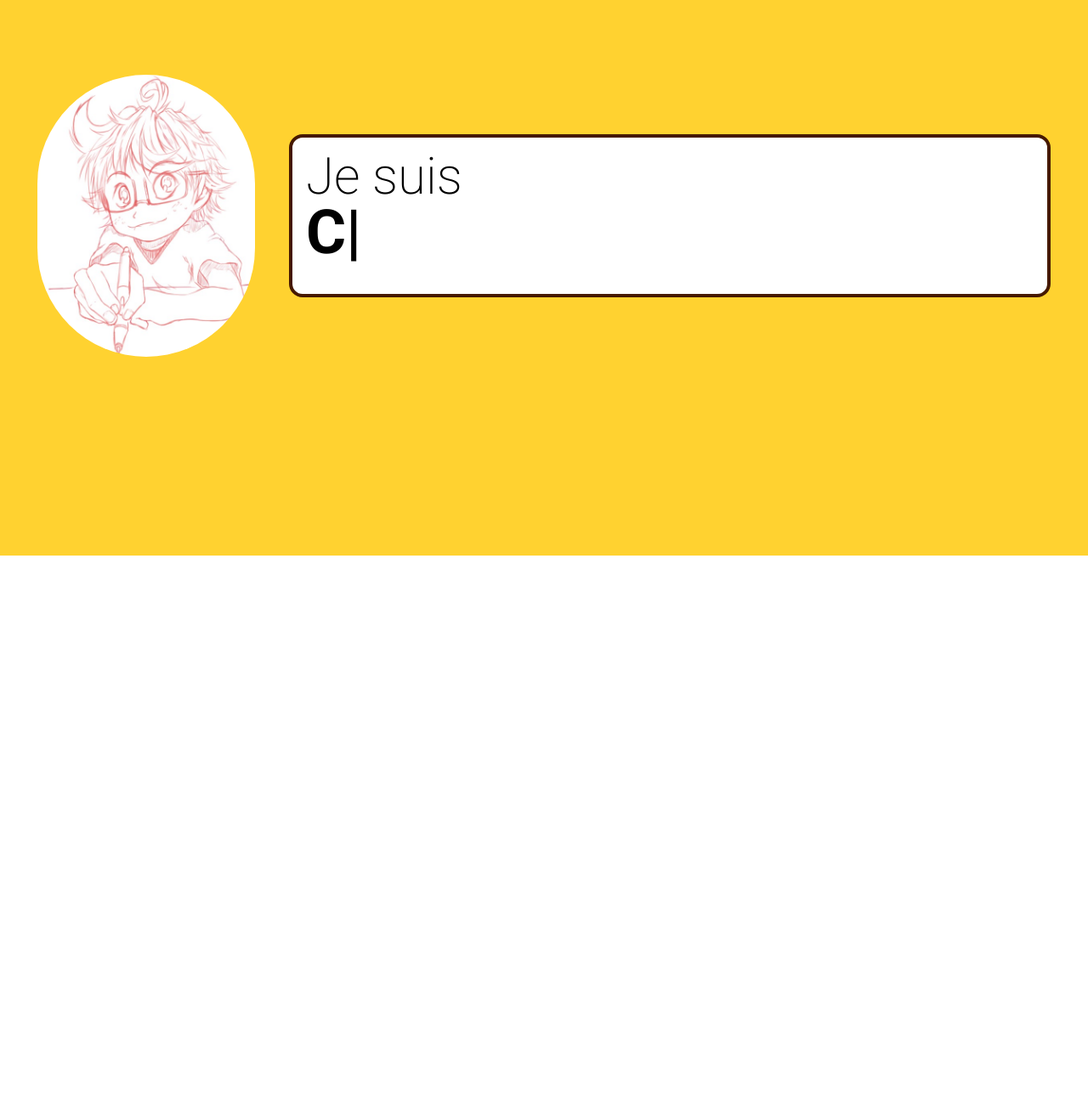
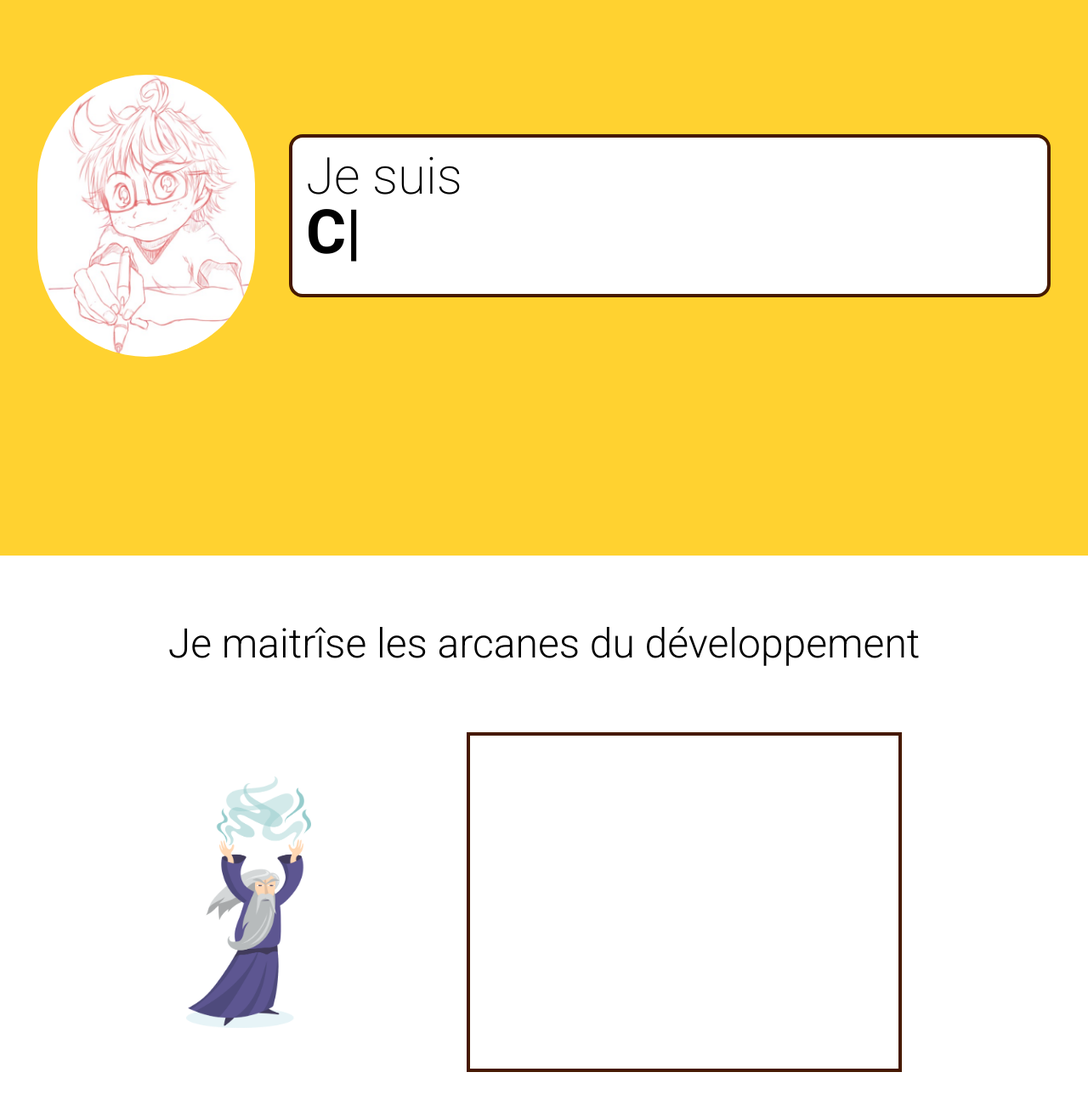
Before and after one commit to JulienHatemian/curriculum-vitae, a website: page index.html in a window 1280 px wide. Shown: the part 146-1448 px from the top of the page at 85% size. Before the commit the page ends 800 px from the top, so only its background shows below. Drawn offline with Linux system fonts and the light colour scheme.

Commit message:
Intégration cadre sorcier + écran

```diff
--- a/index.html
+++ b/index.html
@@ -12,19 +12,30 @@
             Julien HATEMIAN
         </h1>
         <ul class="w-1/3 flex justify-around items-center h-full mx-auto">
-            <li class="font-bold text-white w-full h-full"><a href="#" class="w-full h-full flex items-center justify-center hover:bg-slate-700">About</a></li>
+            <li class="font-bold text-white w-full h-full"><a href="#about" class="w-full h-full flex items-center justify-center hover:bg-slate-700">À propos</a></li>
             <li class="font-bold text-white w-full h-full"><a href="#" class="w-full h-full flex items-center justify-center hover:bg-slate-700">Compétences</a></li>
             <li class="font-bold text-white w-full h-full"><a href="#" class="w-full h-full flex items-center justify-center hover:bg-slate-700">Professionnel</a></li>
             <li class="font-bold text-white w-full h-full"><a href="#" class="w-full h-full flex items-center justify-center hover:bg-slate-700">Contact</a></li>
         </ul>
         <a href="https://github.com/JulienHatemian" target="_blank" class="w-[40px] mr-5"><img src="assets/public/img/icons/icons8-github.svg" alt="Github-icon"></a>
     </nav>
-    <div id="presentation" class="w-full h-screen bg-amber-300">
+
+    <section id="about" class="w-full h-screen bg-amber-300">
         <div class="h-full flex items-center justify-center">
             <img src="assets/public/img/pictures/example-pic.jpg" alt="photo de profil" class="w-1/5 h-auto rounded-full mr-10">
             <p id="bubble" class="border-4 w-4xl h-48 border-amber-950 bg-white rounded-2xl p-4 text-6xl font-extralight">Je suis <br><span id="libelle-span" class="font-bold text-7xl"></span></p>
         </div>
-    </div>
+    </section>
+
+    <section id="competences" class="py-20">
+        <h2 class="text-5xl font-light text-center mb-30">Je maitrîse les arcanes du développement</h2>
+        <div class="flex items-center w-full h-80 justify-center">
+            <div class="flex items-center justify-around w-4/5 h-full">
+                <img src="assets/public/img/pictures/10934.png" alt="sorcier" class="w-1/7 h-auto">
+                <div id="cadre-dev" class="border-4 border-amber-950 w-1/2 h-100"></div>
+            </div>
+        </div>
+    </section>
     <script src="assets/public/js/script.js"></script>
 </body>
 </html>
```
Also changed, not shown: assets/public/img/pictures/10934.png (added), assets/public/img/pictures/3311275.png (added), assets/public/img/pictures/5560.png (added), src/output.css.
